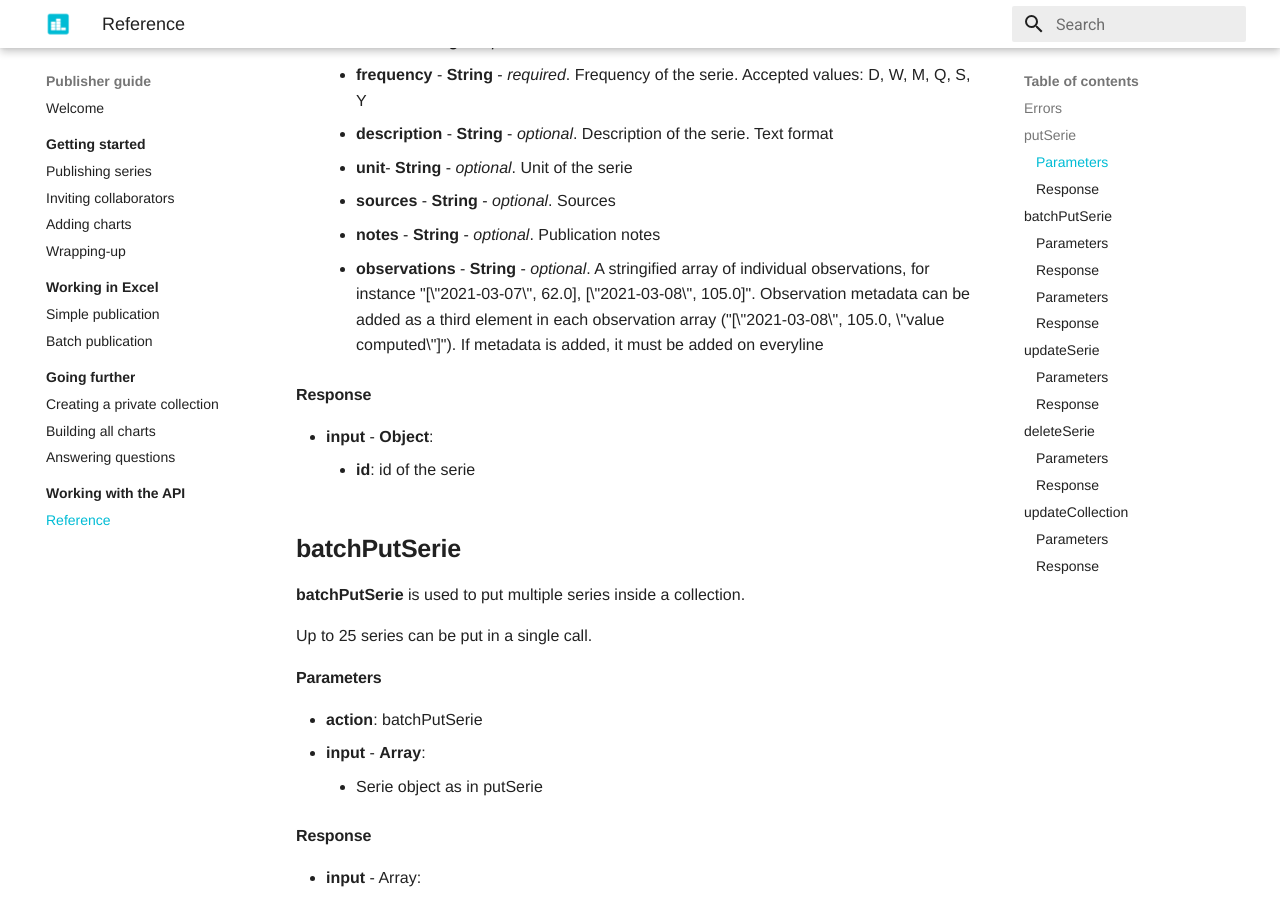
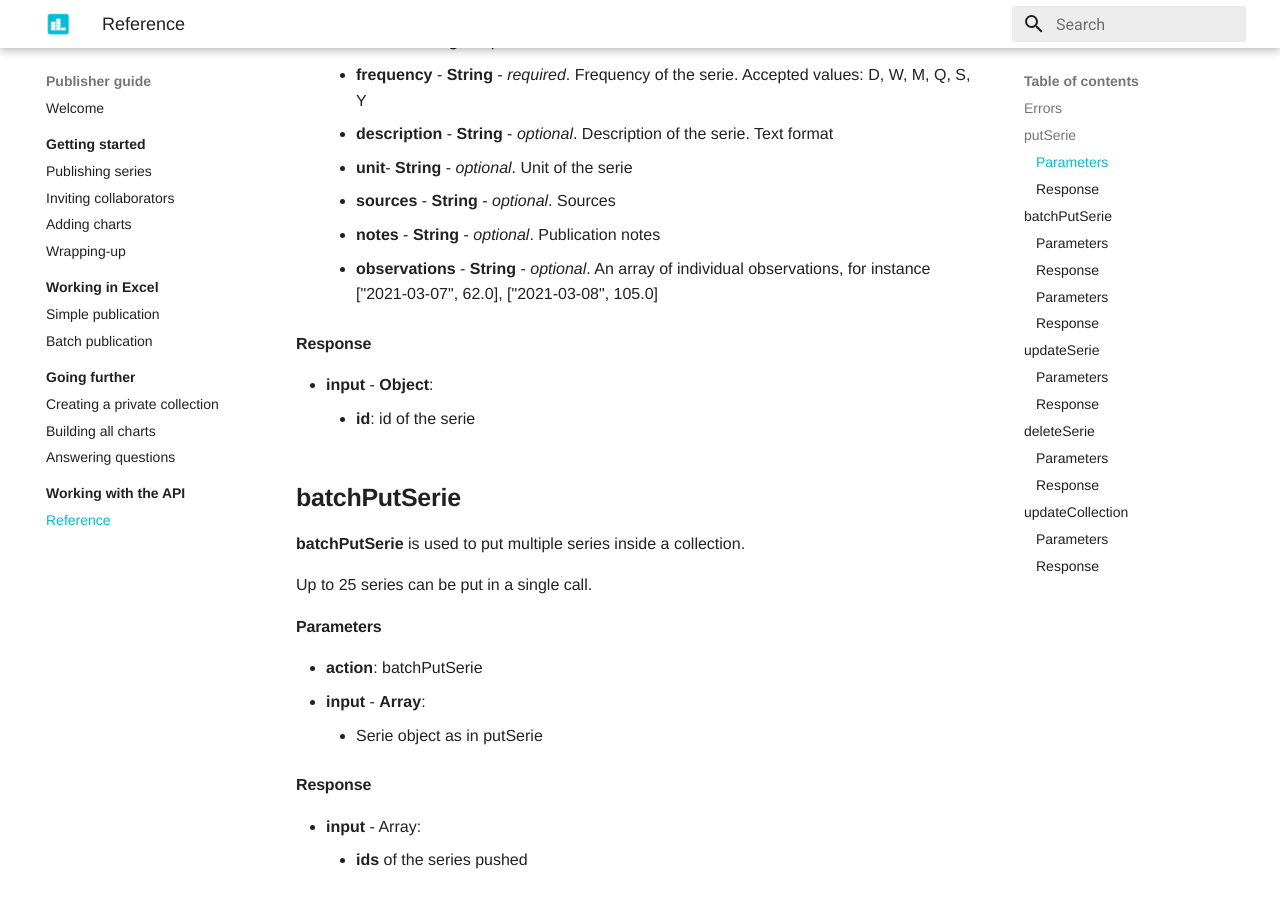
Before and after one commit to t-lm/statdocspub, an MkDocs documentation site: the page built from docs/api/reference.md, in a window 1280 px wide and 900 px high, scrolled down 1029 px. Built offline with MkDocs 1.6.1 and Material for MkDocs 9.7.7, drawn with Linux system fonts in a browser that asks for light colours; some of the changed text lies outside the part shown.

Commit message:
2023-03-14

```diff
--- a/docs/api/reference.md
+++ b/docs/api/reference.md
@@ -38,8 +38,7 @@
     - **unit**- **String** - *optional*. Unit of the serie
     - **sources** - **String** - *optional*. Sources
     - **notes** - **String** - *optional*. Publication notes
-    - **observations** - **String** - *optional*. A stringified array of individual observations, for instance "[\"2021-03-07\", 62.0], [\"2021-03-08\", 105.0]". Observation metadata can be added as a third element in each observation array ("[\"2021-03-08\", 105.0, \"value computed\"]"). If metadata is added, it must be added on everyline
-
+    - **observations** - **String** - *optional*. An array of individual observations, for instance ["2021-03-07", 62.0], ["2021-03-08", 105.0]
 
 #### Response
 
@@ -103,7 +102,7 @@
     - **unit**- **String** - *optional*. Unit of the serie
     - **sources** - **String** - *optional*. Sources
     - **notes** - **String** - *optional*. Publication notes
-    - **observations** - **String** - *optional*. A stringified array of individual observations, for instance "[\"2021-03-07\", 62.0], [\"2021-03-08\", 105.0]". Observation metadata can be added as a third element in each observation array ("[\"2021-03-08\", 105.0, \"value computed\"]"). If metadata is added, it must be added on everyline
+    - **observations** - **String** - *optional*. An array of individual observations, for instance ["2021-03-07", 62.0], ["2021-03-08", 105.0]
 
 
 #### Response
```
Also changed, not shown: docs/api/index.md (+1 -1 lines).
